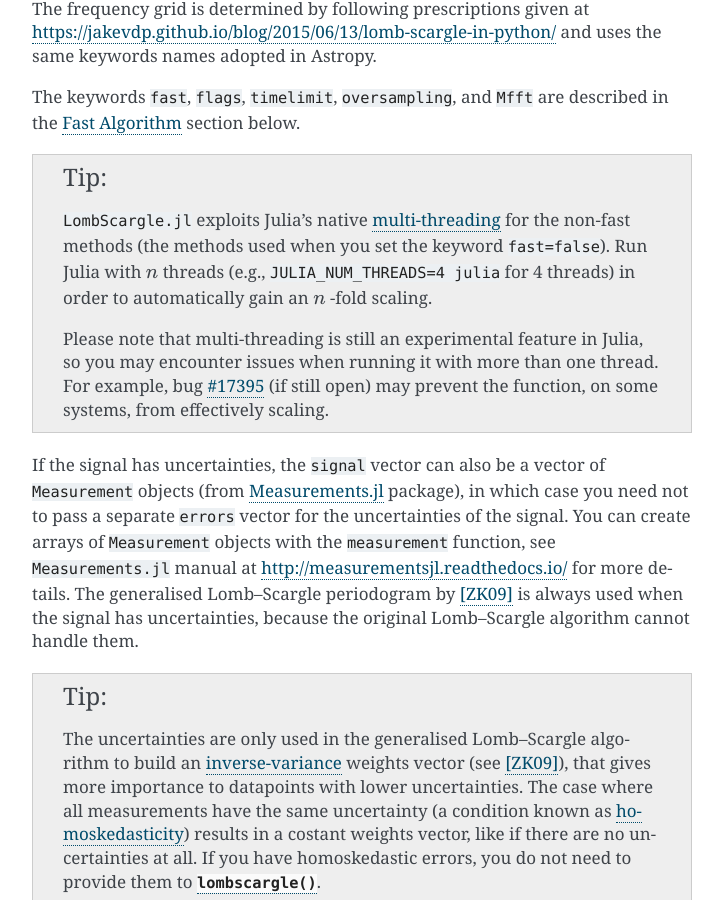
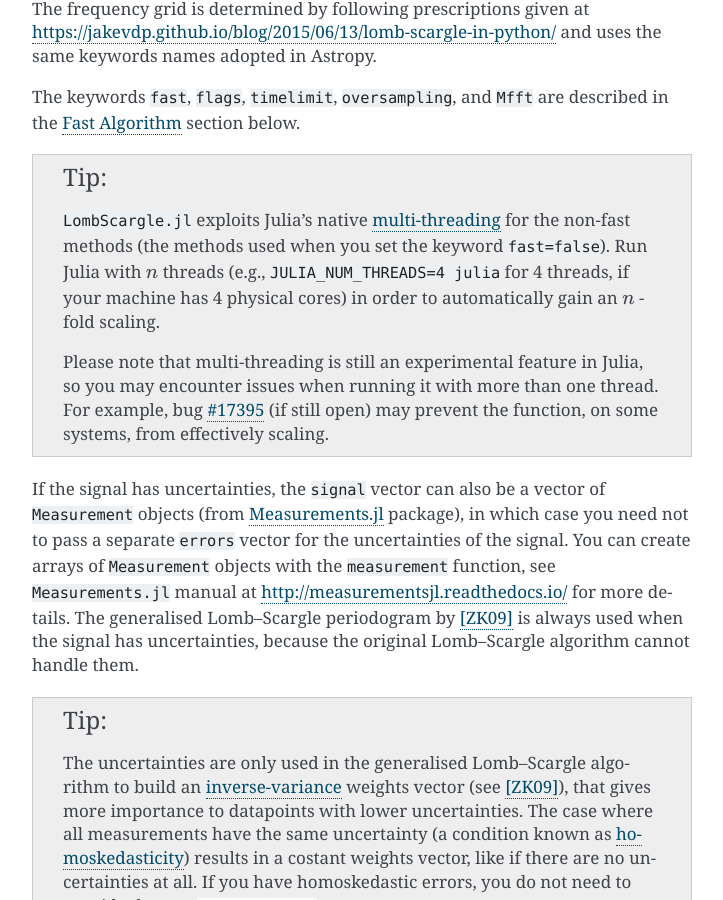
Before and after one commit to JuliaAstro/LombScargle.jl, a Sphinx documentation site: the page built from docs/index.rst, in a window 1280 px wide and 900 px high, scrolled down 4435 px. Shown: the whole window, without its empty margins (388-1111 px from the left). Built offline with Sphinx 7.4.7, drawn with Linux system fonts in a browser that asks for light colours.

```diff
--- a/docs/conf.py
+++ b/docs/conf.py
@@ -62,7 +62,7 @@ copyright = '2016, 2017, ' + author
 # The short X.Y version.
 version = '0.3.0'
 # The full version, including alpha/beta/rc tags.
-release = version + '-devel'
+release = version # + '-devel'
 
 # The language for content autogenerated by Sphinx. Refer to documentation
 # for a list of supported languages.
--- a/docs/index.rst
+++ b/docs/index.rst
@@ -211,8 +211,8 @@ are described in the `Fast Algorithm`_ section below.
    <http://docs.julialang.org/en/stable/manual/parallel-computing/#multi-threading-experimental>`_
    for the non-fast methods (the methods used when you set the keyword
    ``fast=false``).  Run Julia with :math:`n` threads (e.g.,
-   ``JULIA_NUM_THREADS=4 julia`` for 4 threads) in order to automatically gain
-   an :math:`n` -fold scaling.
+   ``JULIA_NUM_THREADS=4 julia`` for 4 threads, if your machine has 4 physical
+   cores) in order to automatically gain an :math:`n` -fold scaling.
 
    Please note that multi-threading is still an experimental feature in Julia,
    so you may encounter issues when running it with more than one thread.  For
```
Also changed, not shown: NEWS.md (+3 -3 lines).
